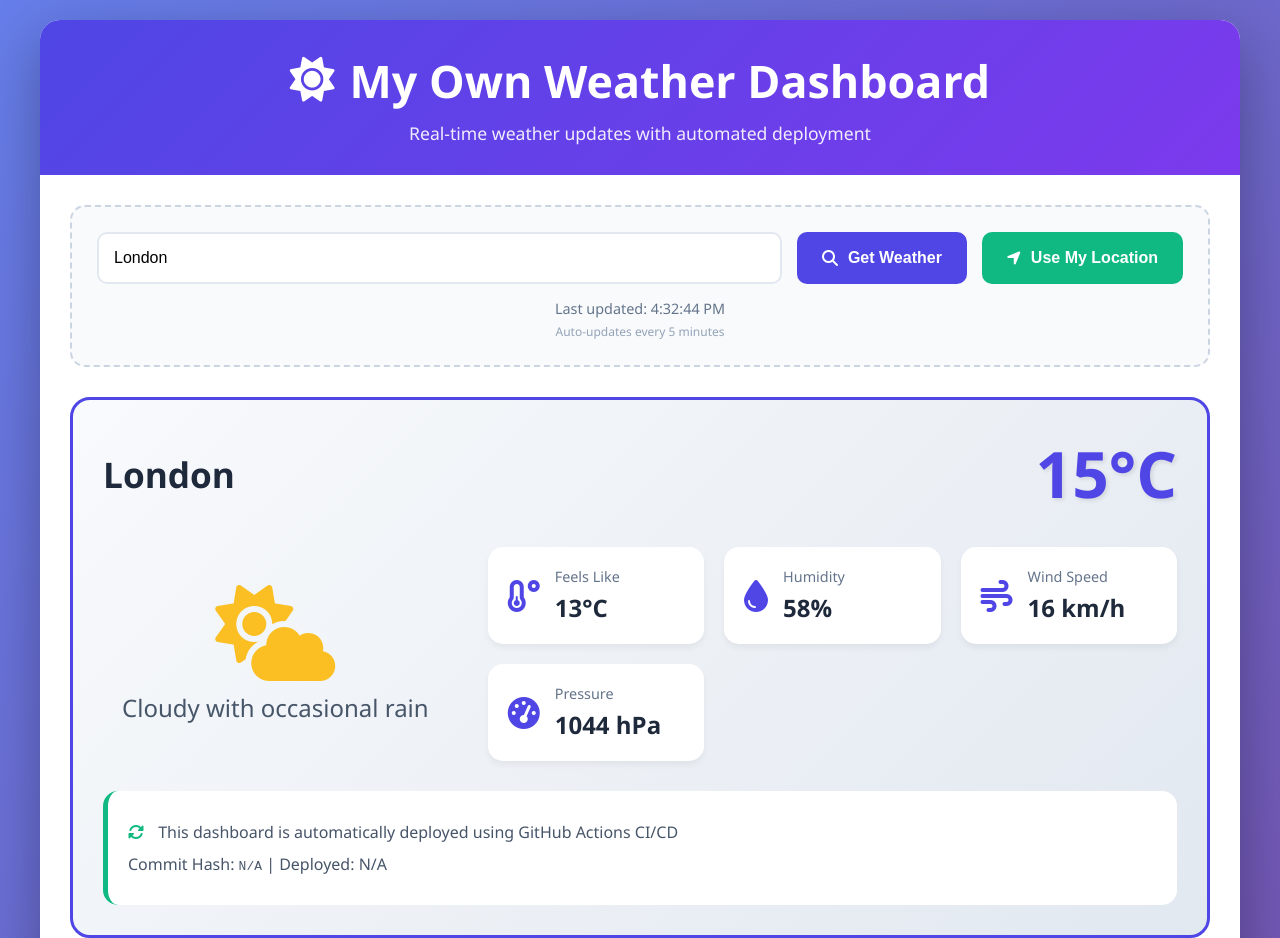
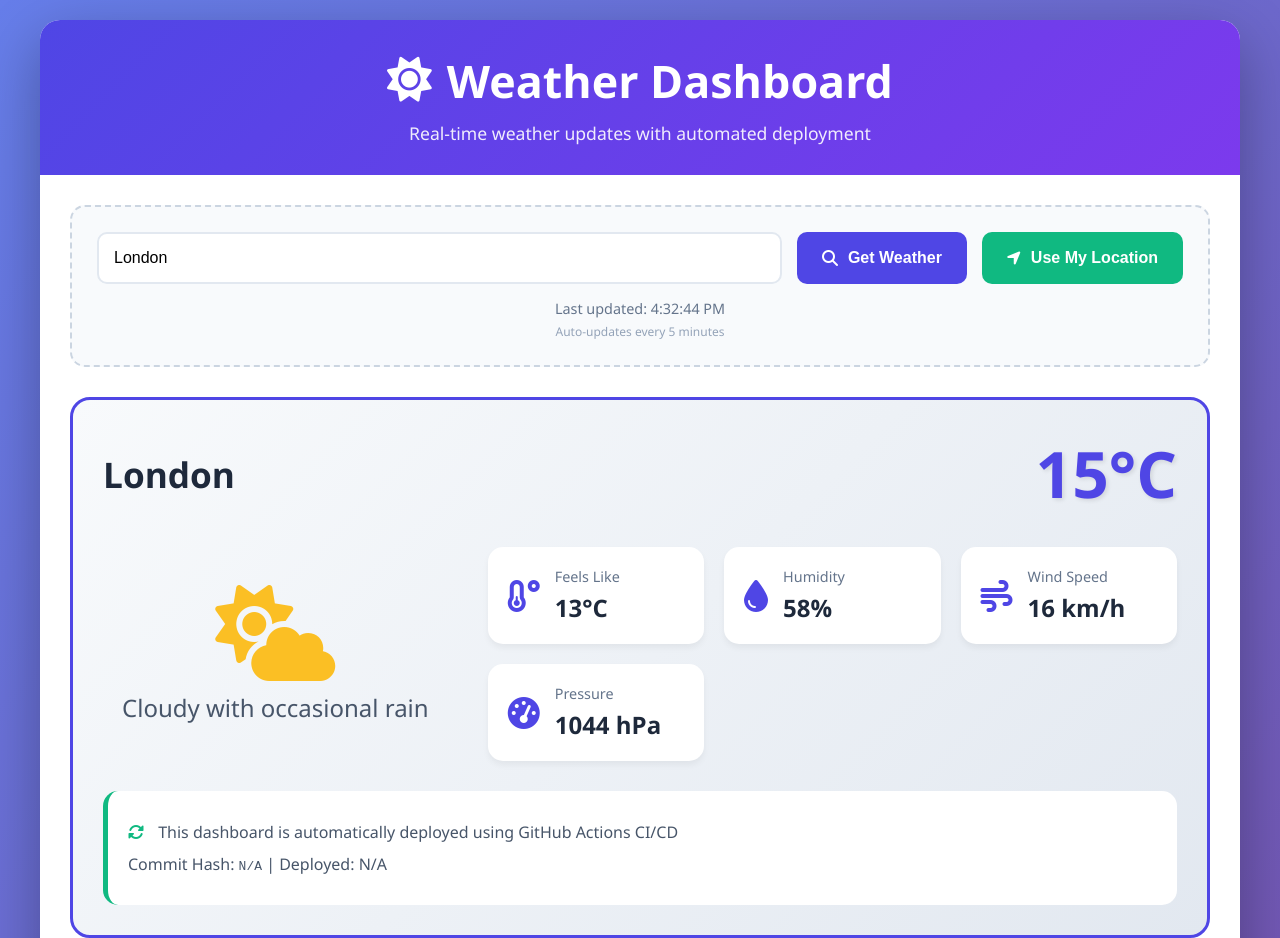
Before and after one commit to godack1905/weather-dashboard, a website: page index.html in a window 1280 px wide. Shown: the top 938 px of the page. Drawn offline with Linux system fonts and the light colour scheme; no server answers.

Commit message:
Revert: Revert title

```diff
--- a/index.html
+++ b/index.html
@@ -12,7 +12,7 @@
 <body>
     <div class="container">
         <header>
-            <h1><i class="fas fa-sun"></i> My Own Weather Dashboard</h1>
+            <h1><i class="fas fa-sun"></i>Weather Dashboard</h1>
             <p class="subtitle">Real-time weather updates with automated deployment</p>
         </header>
 
```
